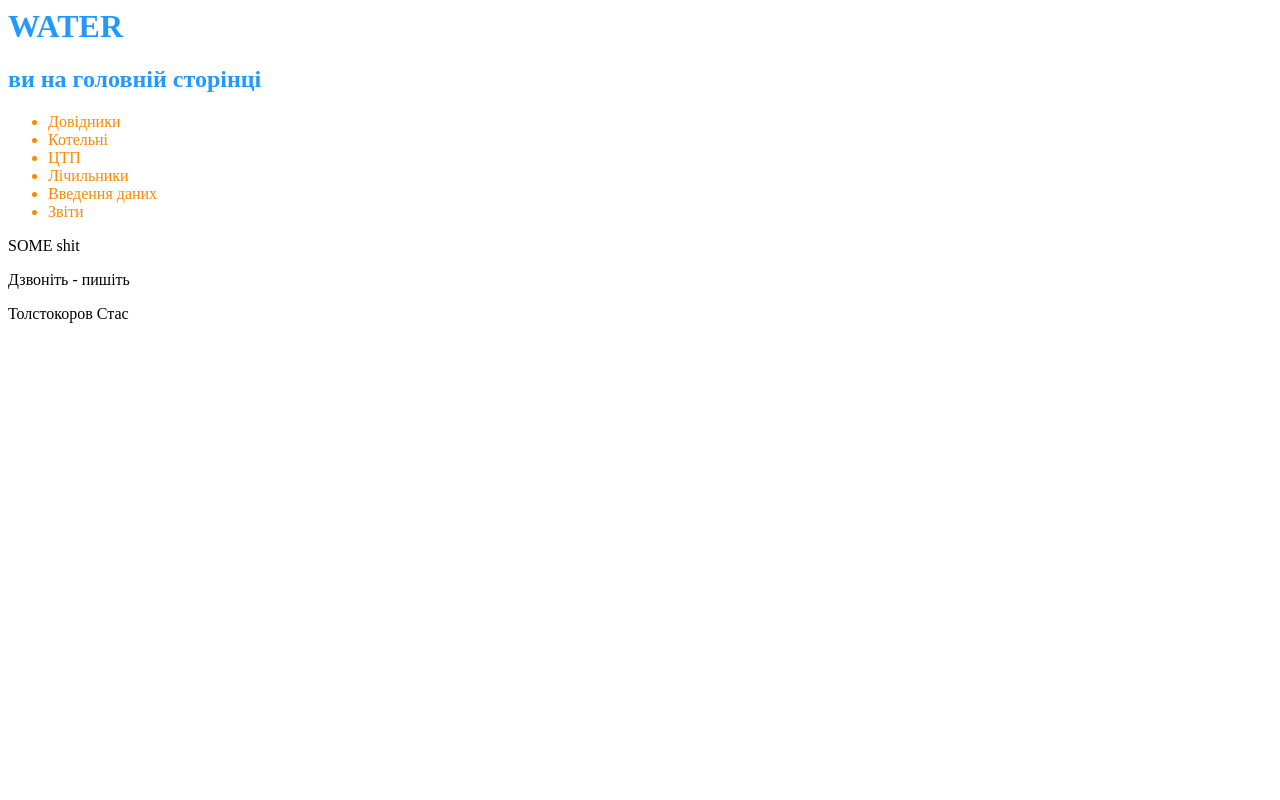
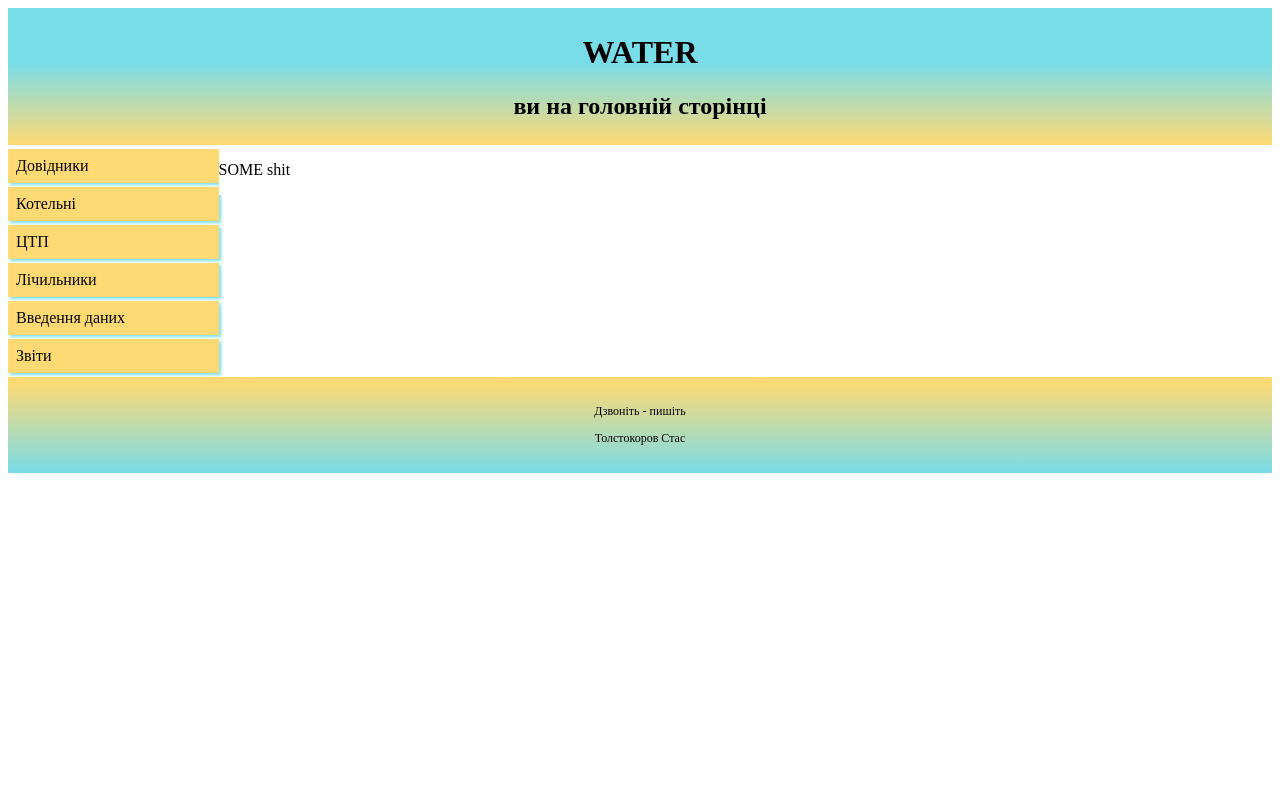
Before and after one commit to TheCtac/Python, a Django app: page /lich/ in a window 1280 px wide. Run offline with Django 3.2, Linux system fonts and the light colour scheme; data comes from the database, SQL or seed files in the repository.

Commit message:
sec_comm

```diff
--- a/water/water/apps/lich/static/style.css
+++ b/water/water/apps/lich/static/style.css
@@ -1,6 +1,68 @@
-h1, h2 {
-    color: #29F
+* {
+    box-sizing: border-box;
+  }
+
+div#header {
+    background-image: linear-gradient(rgb(121, 220, 233) 40%, rgb(255, 218, 116));
+    padding: 5px;
 }
-li {
-    color: #F80;
+
+#main:after {
+    content: "";
+    clear: both;
+    display: table;
 }
+
+[class*="col-"] {
+    float: left;
+    width: 100%;
+}
+
+@media only screen and (min-width: 768px) {
+    .col-1 {width: 8.33%;}
+    .col-2 {width: 16.66%;}
+    .col-3 {width: 25%;}
+    .col-4 {width: 33.33%;}
+    .col-5 {width: 41.66%;}
+    .col-6 {width: 50%;}
+    .col-7 {width: 58.33%;}
+    .col-8 {width: 66.66%;}
+    .col-9 {width: 75%;}
+    .col-10 {width: 83.33%;}
+    .col-11 {width: 91.66%;}
+    .col-12 {width: 100%;}
+}
+
+.content{
+  background-color: #fff;
+}
+
+.menu_div ul {
+    list-style-type: none;
+    padding: 0px;
+    margin: 0px;
+    margin-top: 4px;
+  }
+
+  .menu_div li {
+    padding: 8px;
+    margin-bottom: 4px;
+    background-color :rgb(255, 218, 116);
+    box-shadow: 2px 2px 3px rgb(121, 220, 233);
+  }
+
+  .menu_div li:hover {
+    background-color: rgb(121, 220, 233);
+    transition: 0.3s;
+  }
+
+  h1, h2, h3 {
+    text-align: center;
+}
+
+#footer {
+    background-image: linear-gradient(to bottom,  rgb(255, 218, 116) 5%, rgb(121, 220, 233));
+    text-align: center;
+    font-size: 12px;
+    padding: 15px;
+}
--- a/water/water/apps/lich/views.py
+++ b/water/water/apps/lich/views.py
@@ -1,7 +1,7 @@
 from django.shortcuts import render
 from django.http import HttpResponse
 
-from .models import Lich, Pokaz, Menu_item
+from .models import Menu_item
 
 
 def index(request):
```
Also changed, not shown: 1 other file.
